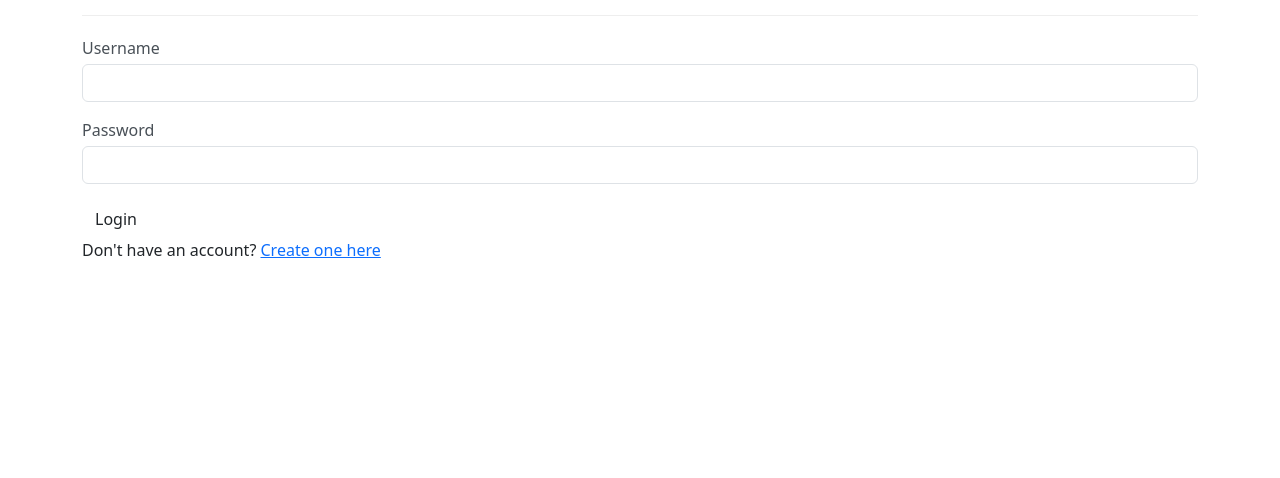
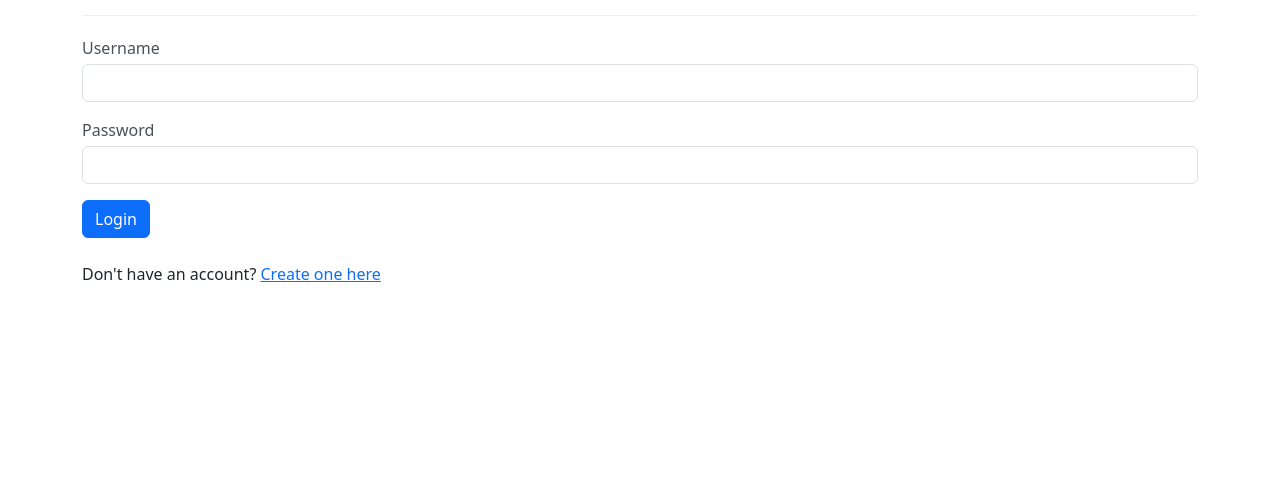
Before and after one commit to ryancad35/COSC-4806-05, a PHP site: page /login in a window 1280 px wide. Shown: the part 179-657 px from the top of the page. Run offline with PHP 8.4, Linux system fonts and the light colour scheme; data that the repository does not hold is empty.

Commit message:
Added btn-primary to the 'Login' button class to match the 'Create Account' button for consistent styling

```diff
--- a/app/views/create/index.php
+++ b/app/views/create/index.php
@@ -38,7 +38,7 @@
                     <input required type="password" class="form-control" name="password">
                 </div>
                 <br>
-                <button type="submit" class="btn btn-primary" name="action" value="Submit Registration">Create Account</button>
+                <button type="submit" class="btn btn-primary" name="action" value="Submit Registration">Create Account</button><br><br>
             </fieldset>
             </form>
             <p>Already have an account? <a href="/login">Login here</a></p>
--- a/app/views/login/index.php
+++ b/app/views/login/index.php
@@ -27,7 +27,7 @@
 				<label for="password">Password</label>
 				<input required type="password" class="form-control" id="password" name="password">
 			</div>
-			<button type="submit" class="btn">Login</button>
+			<button type="submit" class="btn btn-primary">Login</button><br><br>
 		</fieldset>
 	</form>
 	<p>Don't have an account? <a href="/create">Create one here</a></p>
```
